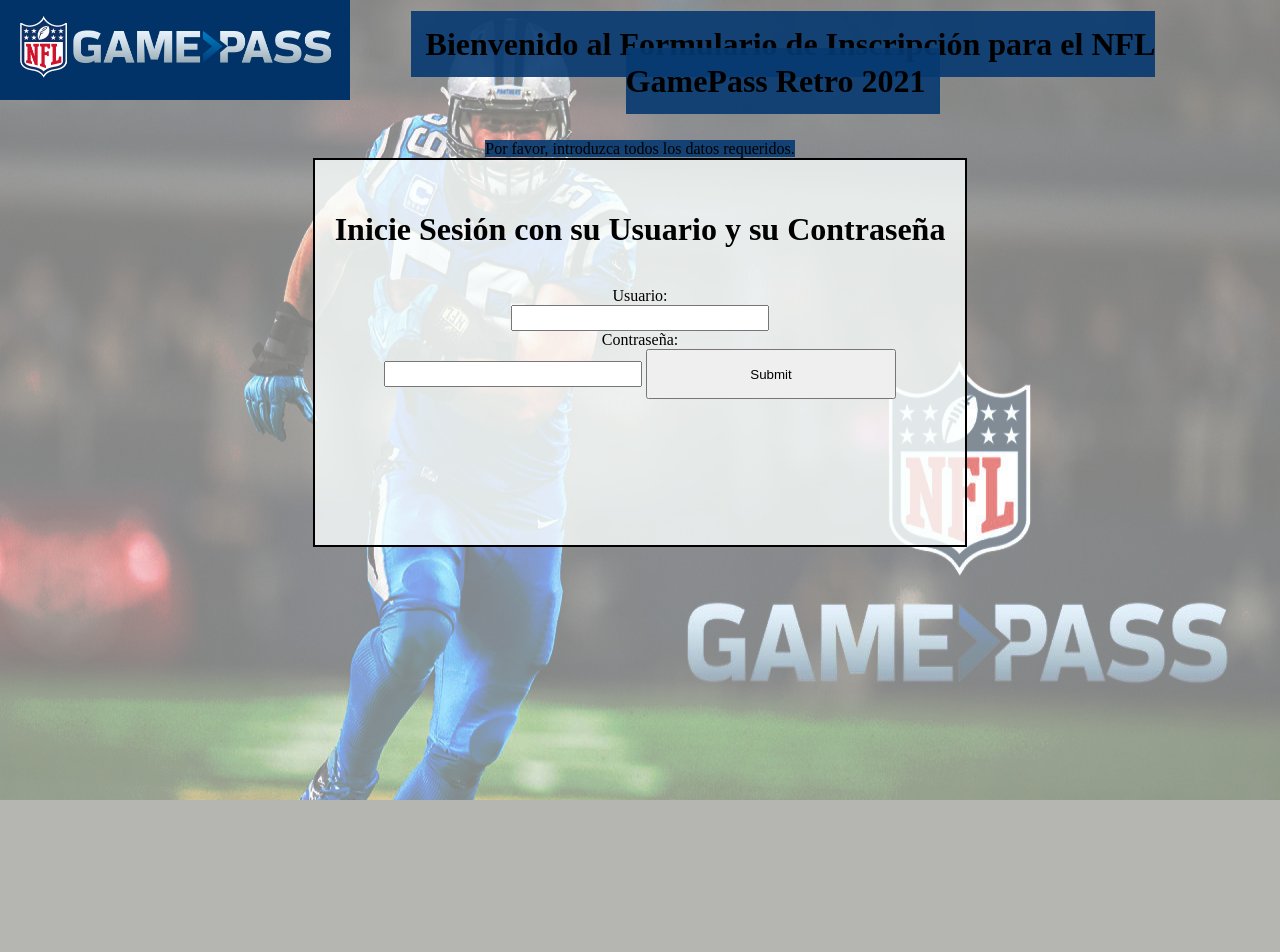
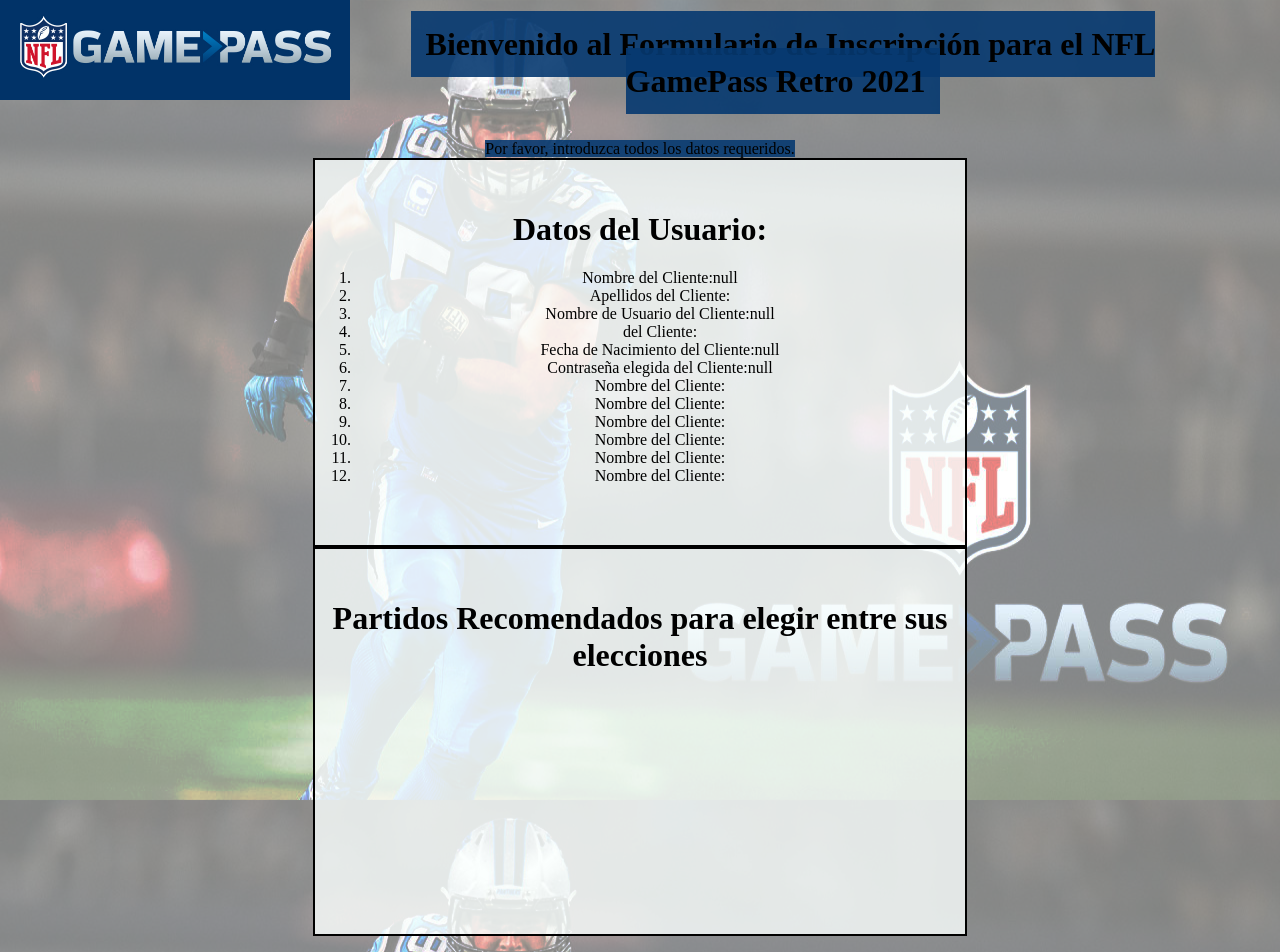
Before and after one commit to DCasa23/JS-FORMULARIO-AVANZADO-DAVID-CASADO-MORO, a plain HTML site: page html/perfil.html in a window 1280 px wide. Before the commit the page ends 800 px from the top, so only its background shows below. Drawn offline with nearby package versions, Linux system fonts and the light colour scheme.

Commit message:
Fix JSON

```diff
--- a/html/perfil.html
+++ b/html/perfil.html
@@ -27,21 +27,47 @@
     </div>
     <div id="principal">
         <div id="tituloForm">
-            <h1>Inicie Sesión con su Usuario y su Contraseña</h1>
+            <h1>Datos del Usuario:</h1>
         </div>
         <div>
-            <form id=formulario name="formulario" method="post">
-                <div="formularioInicio">
-                    <br><label for="USUARIO">Usuario:</label><br>
-                    <input type="text" id="usuarioform" name="usuario" style="width:250px;height:20px" placeholder="">
+            <ol>
+                <li id="nombreCliente">Nombre del Cliente:</li>
+                <li id="apellidosCliente">Apellidos del Cliente:</li>
+                <li id="usuarioCliente">Nombre de Usuario del Cliente:</li>
+                <li id="correoCliente"> del Cliente:</li>
+                <li id="fechaCliente">Nombre del Cliente:</li>
+                <li id="passwordCliente">Nombre del Cliente:</li>
+                <li id="DNICliente">Nombre del Cliente:</li>
+                <li id="telefonoCliente">Nombre del Cliente:</li>
+                <li id="direccionCliente">Nombre del Cliente:</li>
+                <li id="CPCliente">Nombre del Cliente:</li>
+                <li id="ciudadCliente">Nombre del Cliente:</li>
+                <li id="paisCliente">Nombre del Cliente:</li>
 
-                    <br><label for="CONTRASEÑA">Contraseña:</label><br>
-                    <input type="password" id="passwordform" name="password" style="width:250px;height:20px"
-                        placeholder="">
+            </ol>
 
-                    <input id="BotonInicio" type="submit" style="width:250px;height:50px" placeholder="Submit" onclick="">
+        </div>
+    </div>
+    <div id="principal">
+        <div>
+            <h1>Partidos Recomendados para elegir entre sus elecciones</h1>
+        </div>
+        <div>
+            <ol>
+                <!--<li id="nombreCliente"></li>
+                <li id="apellidosCliente">Apellidos del Cliente:</li>
+                <li id="usuarioCliente">Nombre de Usuario del Cliente:</li>
+                <li id="correoCliente"> del Cliente:</li>
+                <li id="fechaCliente">Nombre del Cliente:</li>
+                <li id="passwordCliente">Nombre del Cliente:</li>
+                <li id="DNICliente">Nombre del Cliente:</li>
+                <li id="telefonoCliente">Nombre del Cliente:</li>
+                <li id="direccionCliente">Nombre del Cliente:</li>
+                <li id="CPCliente">Nombre del Cliente:</li>
+                <li id="ciudadCliente">Nombre del Cliente:</li>
+                <li id="paisCliente">Nombre del Cliente:</li>-->
 
-            </form>
+            </ol>
 
         </div>
     </div>
@@ -49,7 +75,7 @@
         <p id="parrafo"></p>
     </footer>
 
-    <script src="../js/inicio.js">
+    <script src="../js/perfil.js">
 
     </script>
 
--- /dev/null
+++ b/js/perfil.js
@@ -0,0 +1,13 @@
+console.log("La contraseña introducido: " +sessionStorage.getItem('fecha'));
+
+$('#nombreCliente').text("Nombre del Cliente:"+sessionStorage.getItem('nombre'));
+
+
+
+$('#usuarioCliente').text("Nombre de Usuario del Cliente:"+sessionStorage.getItem('usuario'));
+
+$('#passwordCliente').text("Contraseña elegida del Cliente:"+sessionStorage.getItem('password'));
+
+$('#fechaCliente').text("Fecha de Nacimiento del Cliente:"+sessionStorage.getItem('fecha'));
+console.log("El usuario: "+sessionStorage.getItem('usuario'));
+console.log("La contraseña: "+sessionStorage.getItem('password'));
```
Also changed, not shown: js/myscript.js (+11 -11 lines).
